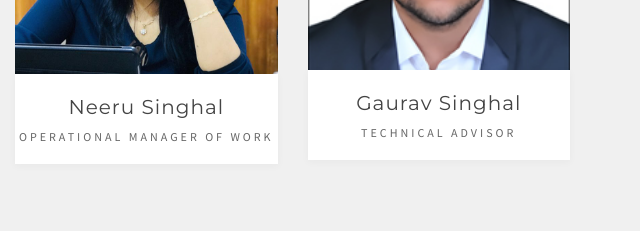
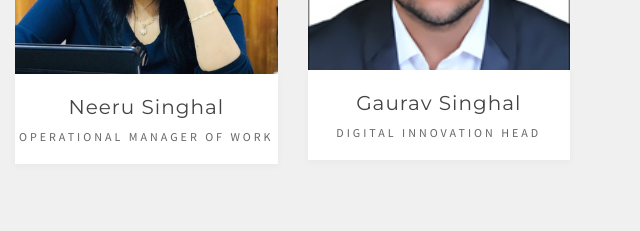
Before and after one commit to g3nassociates/g3nassociates.github.io, a plain HTML site: page index.html in a window 1280 px wide. Shown: the part 5880-6111 px from the top of the page, 640-1280 px from the left. Drawn offline with Linux system fonts and the light colour scheme; some packages are replaced by stand-ins of ours.

Commit message:
Update index.html

```diff
--- a/index.html
+++ b/index.html
@@ -468,7 +468,7 @@ We are always open for any innovations and suggestions given by our customers an
             <img src="./images/gaurav.jpg" class="img-responsive" alt="Team">
               <div class="team-des">
                 <h3>Gaurav Singhal</h3>
-                <h4>Technical Advisor</h4>
+                <h4>Digital Innovation Head</h4>
                   <!--ul class="social-icon">
                       <li><a href="#" class="fa fa-facebook"></a></li>
                       <li><a href="#" class="fa fa-twitter"></a></li>
```
